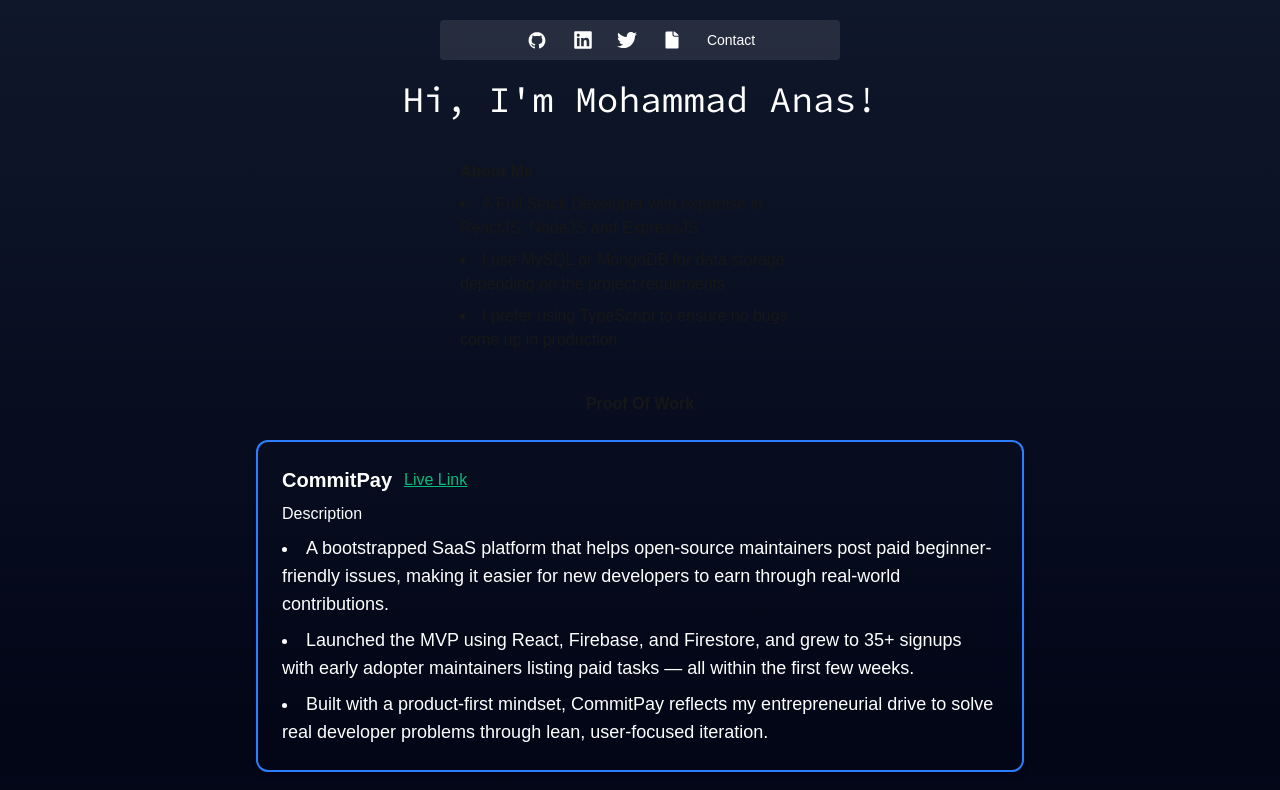
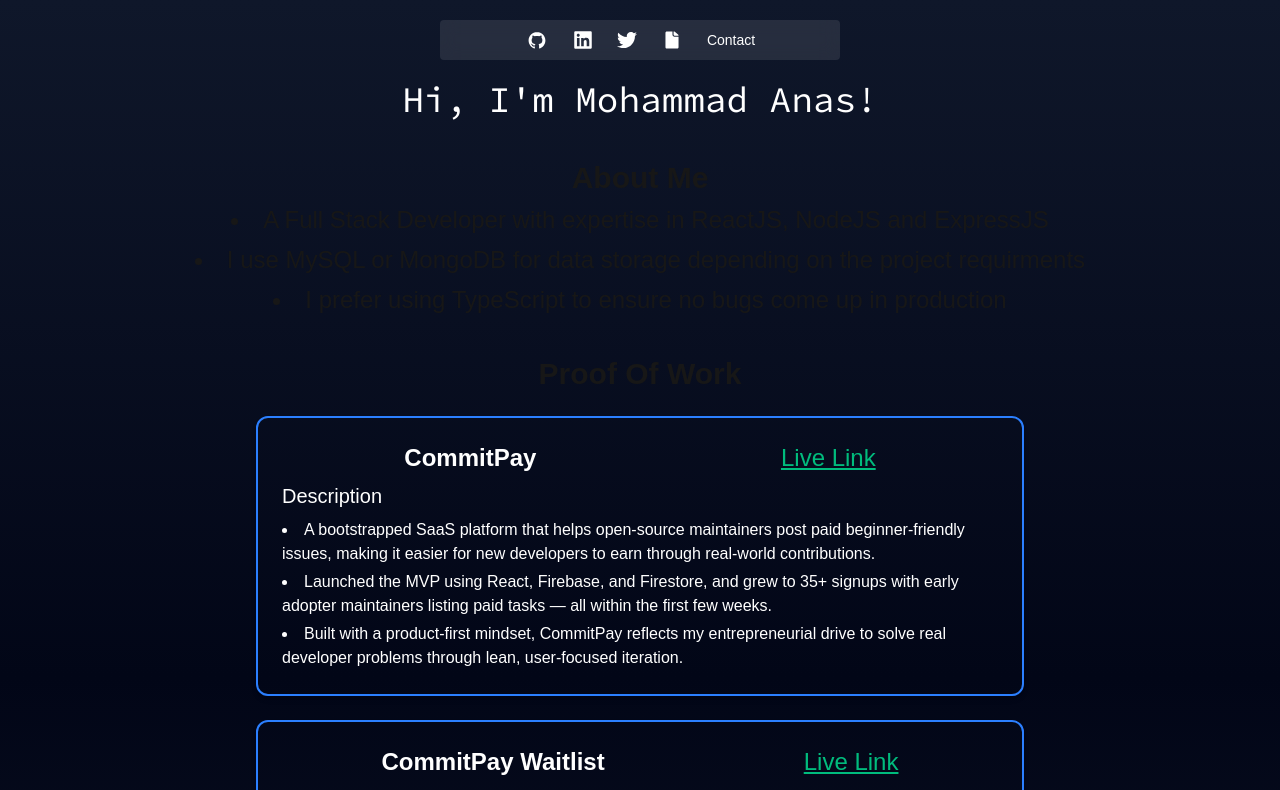
Before and after one commit to mohammadanas51/Portfolio, a Next.js app: page / in a window 1280 px wide. Shown: the top 790 px of the page. Built offline with nearby package versions, Linux system fonts and the light colour scheme.

Commit message:
made a few changes in terms of alignemnts and text sizes

```diff
--- a/src/app/globals.css
+++ b/src/app/globals.css
@@ -11,6 +11,7 @@
   --font-sans: var(--font-geist-sans);
   --font-mono: var(--font-geist-mono);
   --font-main : var(--font-sourceCode);
+  --font-heading : var(--font-jetBrains);
 }
 
 @media (prefers-color-scheme: dark) {
--- a/src/components/heroSection.tsx
+++ b/src/components/heroSection.tsx
@@ -1,21 +1,40 @@
+"use client";
+
 import React from 'react'
+import { JetBrains_Mono } from 'next/font/google';
+
+
+const jetBrains = JetBrains_Mono({
+  subsets:["latin"],
+  weight : "400",
+  variable : "--font-jetBrains",
+});
 
 function HeroSection() {
   return (
     <div className="mt-10 flex justify-center">
       <meta name="viewport" content="width=device-width, initial-scale=1.0" />
-      <div className="heroChild w-110 sm:w-90 px-5 md:w-100">
-        <p className="font-bold">About Me</p>
-        <div className="aboutMeMsg">
+      <div className="heroChild w-250 px-5 text-center">
+        {/* <p className={`font-bold ${jetBrains.variable} text-3xl`}>About Me</p> */}
+        <div className={`font-bold text-3xl ${jetBrains.variable} `}> About Me</div>
+        <div className="aboutMeMsg text-2xl">
           <ul className="mt-2 list-disc list-inside space-y-2">
-            <li>A Full Stack Developer with expertise in ReactJS, NodeJS and ExpressJS</li>
-            <li>I use MySQL or MongoDB for data storage depending on the project requirments</li>
-            <li>I prefer using TypeScript to ensure no bugs come up in production</li>
+            <li>
+              A Full Stack Developer with expertise in ReactJS, NodeJS and
+              ExpressJS
+            </li>
+            <li>
+              I use MySQL or MongoDB for data storage depending on the project
+              requirments
+            </li>
+            <li>
+              I prefer using TypeScript to ensure no bugs come up in production
+            </li>
           </ul>
         </div>
       </div>
     </div>
-  )
+  );
 }
 
 export default HeroSection ;
--- a/src/components/projectCards.tsx
+++ b/src/components/projectCards.tsx
@@ -20,13 +20,13 @@ const ProjectCard: React.FC<ProjectCardProps> = ({
       transition={{ duration: 0.5 }}
       className="max-w-[90%] sm:max-w-3xl mx-auto mt-4 sm:mt-6 px-2 sm:px-4 md:px-6 py-3 sm:py-4 md:py-6 border-2 border-blue-500 rounded-xl shadow-md  duration-300 hover:shadow-lg"
     >
-      <div className="flex items-center gap-3">
-        <h1 className="text-base xs:text-lg sm:text-xl font-semibold text-white">
+      <div className="flex justify-around items-center">
+        <h1 className="text-2xl font-semibold text-white">
           {title}
         </h1>
         <a
           href={link}
-          className="text-emerald-500 underline text-xs xs:text-sm sm:text-base transition-colors hover:text-emerald-600 focus:text-emerald-700"
+          className="text-emerald-500 underline text-2xl transition-colors hover:text-emerald-600 focus:text-emerald-700"
           target="_blank"
           rel="noopener noreferrer"
           tabIndex={0}
@@ -34,11 +34,11 @@ const ProjectCard: React.FC<ProjectCardProps> = ({
           Live Link
         </a>
       </div>
-      <p className="mt-2 font-medium text-xs xs:text-sm sm:text-base text-white">
+      <p className="mt-2 font-medium text-xl text-white">
         Description
       </p>
       <div className="mt-2">
-        <ul className="list-disc list-inside space-y-1 xs:space-y-1.5 sm:space-y-2 text-xs xs:text-sm sm:text-base md:text-lg text-white">
+        <ul className="list-disc list-inside space-y-1 text-base text-white">
           {descriptionPoints.map((point, index) => (
             <li key={index} className="break-words">
               {point}
--- a/src/components/projects.tsx
+++ b/src/components/projects.tsx
@@ -3,7 +3,7 @@ import ProjectCard from "./projectCards";
 const Projects: React.FC = () => {
   return (
     <div className="mt-10 flex flex-col justify-center items-center">
-      <p className="font-bold px-5 ">Proof Of Work</p>
+      <p className="font-bold px-5 text-3xl">Proof Of Work</p>
       <div className="cards">
         <ProjectCard
           title="CommitPay"
```
